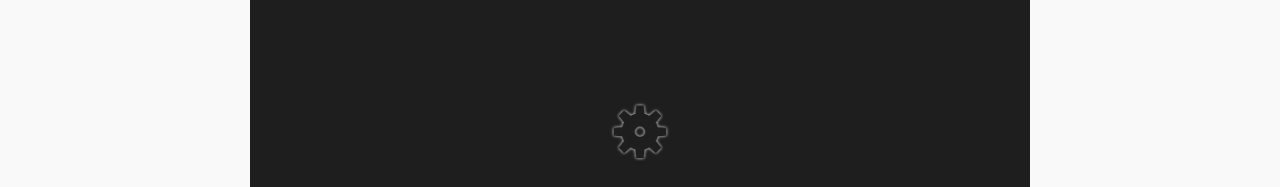
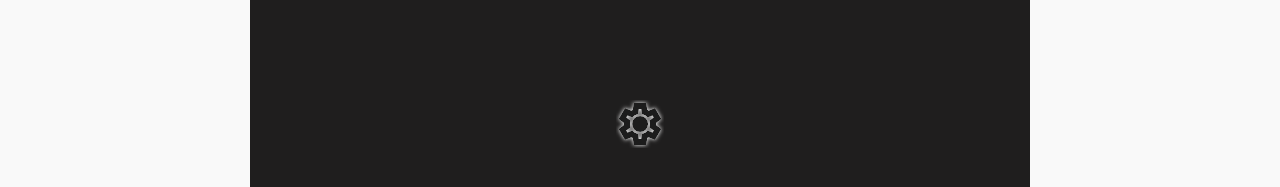
Before and after one commit to b3Rhunter/life-counter-mtg, a React (Vite) app: page / in a window 1280 px wide. Shown: the part 610-797 px from the top of the page. Built offline with nearby package versions, Linux system fonts and the light colour scheme.

Commit message:
Add files via upload

```diff
--- a/src/App.css
+++ b/src/App.css
@@ -248,32 +248,24 @@ footer button {
   background-color: #1f1e1e;
   position: relative;
   color: transparent;
-  text-shadow: 0 0 3px rgb(255, 255, 255);
   transition: 0.3s;
 }
 
-footer button::before {
-  position: absolute;
-  text-shadow: 0 0 0 #1f1e1e;
-  content: attr(name);
+/* Settings Button Color Coordination */
+footer button {
+  color: white;
 }
 
-footer button:hover {
-  border: none;
-  text-shadow: 0 0 6px rgb(255, 255, 255);
-}
-
-/* Settings Button Color Coordination */
 footer button.commander-damage {
-  text-shadow: 0 0 3px #ff0000;
+  color: #ff0000;
 }
 
 footer button.commander-damage:hover {
-  text-shadow: 0 0 6px #ff0000;
+  color: #ff0000;
 }
 
 footer button.poison-counter {
-  text-shadow: 0 0 3px #00ff00;
+  color: #00ff00;
 }
 
 footer button.poison-counter:hover {
@@ -281,7 +273,7 @@ footer button.poison-counter:hover {
 }
 
 footer button.charge-counter {
-  text-shadow: 0 0 3px #ffff00;
+  color: #ffff00;
 }
 
 footer button.charge-counter:hover {
@@ -289,7 +281,7 @@ footer button.charge-counter:hover {
 }
 
 footer button.energy-counter {
-  text-shadow: 0 0 3px #ff8800;
+  color: #ff8800;
 }
 
 footer button.energy-counter:hover {
@@ -297,7 +289,7 @@ footer button.energy-counter:hover {
 }
 
 footer button.experience-counter {
-  text-shadow: 0 0 3px #bc6fff;
+  color: #bc6fff;
 }
 
 footer button.experience-counter:hover {
@@ -305,7 +297,7 @@ footer button.experience-counter:hover {
 }
 
 footer button.rad-counter {
-  text-shadow: 0 0 3px #a7e304;
+  color: #a7e304;
 }
 
 footer button.rad-counter:hover {
@@ -313,7 +305,7 @@ footer button.rad-counter:hover {
 }
 
 footer button.custom-counter {
-  text-shadow: 0 0 3px #00ffff;
+  color: #00ffff;
 }
 
 footer button.custom-counter:hover {
--- a/src/App.jsx
+++ b/src/App.jsx
@@ -1,5 +1,6 @@
 import { useState } from 'react';
 import './App.css';
+import Gear from './Gear';
 
 function App() {
   const [settings, setSettings] = useState(false);
@@ -237,7 +238,12 @@ const handleCustomCounterAdd = (e) => {
         </div>
       )}
       <footer>
-        <button name="⚙️" className={getCurrentClass()} onClick={toggleSettings}>⚙️</button>
+        <button
+          className={getCurrentClass()}
+          onClick={toggleSettings}
+        >
+          <Gear />
+        </button>
       </footer>
     </div>
   );
--- /dev/null
+++ b/src/Gear.jsx
@@ -0,0 +1,34 @@
+import PropTypes from 'prop-types';
+
+export function Gear({ className, style, ...props }) {
+  return (
+    <svg
+      xmlns="http://www.w3.org/2000/svg"
+      width="1em"
+      height="1em"
+      viewBox="0 0 24 24"
+      className={className}
+      style={style}
+      {...props}
+    >
+      <defs>
+        <filter id="glow" x="-50%" y="-50%" width="200%" height="200%">
+          <feDropShadow dx="0" dy="0" stdDeviation="1" floodColor="currentColor" />
+        </filter>
+      </defs>
+      <path
+        fill='#1f1e1e'
+        filter="url(#glow)"
+        stroke='#1f1e1e'
+        d="m9.25 22l-.4-3.2q-.325-.125-.612-.3t-.563-.375L4.7 19.375l-2.75-4.75l2.575-1.95Q4.5 12.5 4.5 12.338v-.675q0-.163.025-.338L1.95 9.375l2.75-4.75l2.975 1.25q.275-.2.575-.375t.6-.3l.4-3.2h5.5l.4 3.2q.325.125.613.3t.562.375l2.975-1.25l2.75 4.75l-2.575 1.95q.025.175.025.338v.674q0 .163-.05.338l2.575 1.95l-2.75 4.75l-2.95-1.25q-.275.2-.575.375t-.6.3l-.4 3.2zM11 20h1.975l.35-2.65q.775-.2 1.438-.587t1.212-.938l2.475 1.025l.975-1.7l-2.15-1.625q.125-.35.175-.737T17.5 12t-.05-.787t-.175-.738l2.15-1.625l-.975-1.7l-2.475 1.05q-.55-.575-1.212-.962t-1.438-.588L13 4h-1.975l-.35 2.65q-.775.2-1.437.588t-1.213.937L5.55 7.15l-.975 1.7l2.15 1.6q-.125.375-.175.75t-.05.8q0 .4.05.775t.175.75l-2.15 1.625l.975 1.7l2.475-1.05q.55.575 1.213.963t1.437.587zm1.05-4.5q1.45 0 2.475-1.025T15.55 12t-1.025-2.475T12.05 8.5q-1.475 0-2.488 1.025T8.55 12t1.013 2.475T12.05 15.5M12 12"
+      />
+    </svg>
+  );
+}
+
+Gear.propTypes = {
+  className: PropTypes.string,
+  style: PropTypes.object,
+};
+
+export default Gear;
```
Lines whose indentation alone changed are shown as unchanged.
